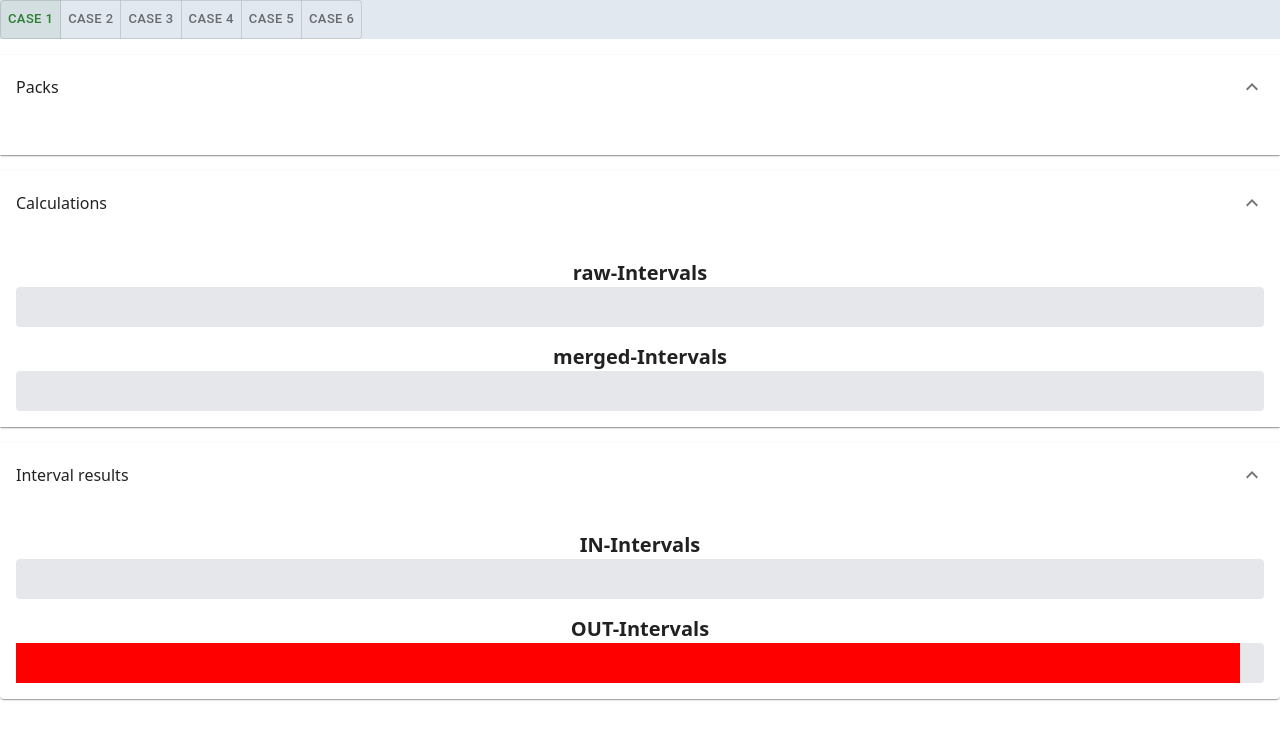
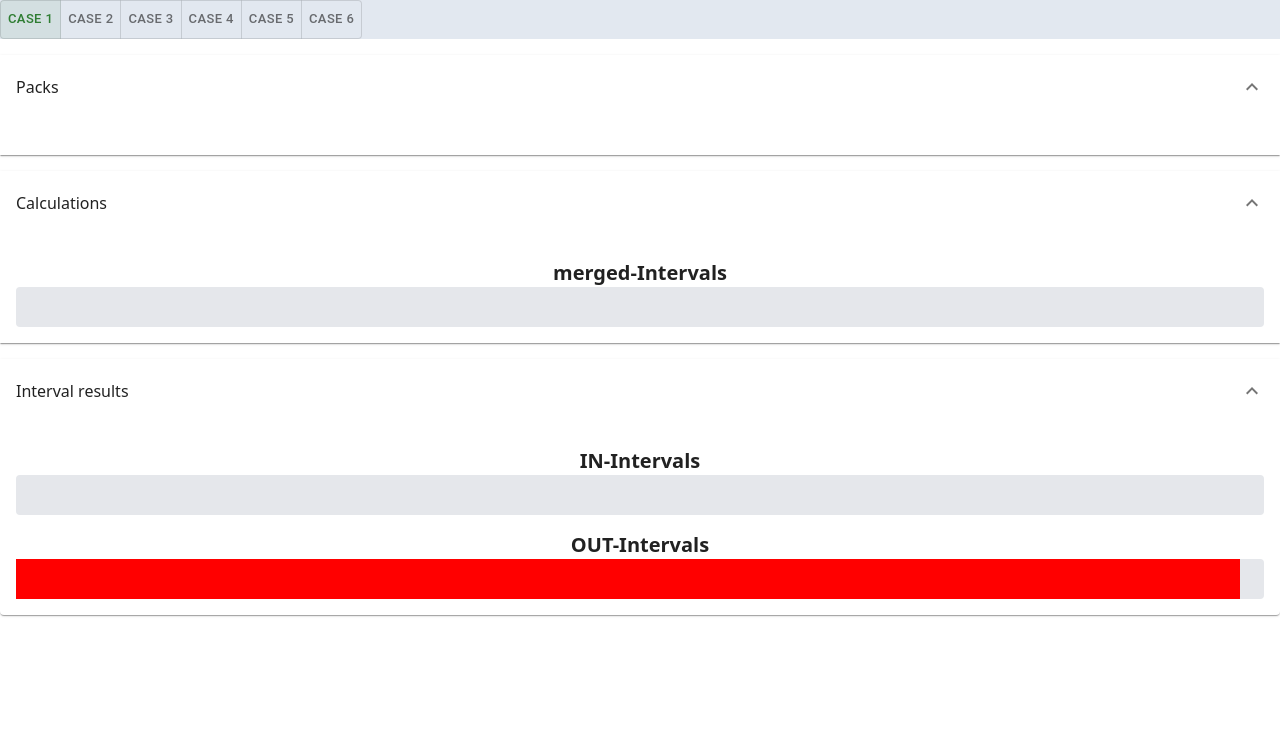
Before and after one commit to osszoi/pack-algorithm, a React (Vite) app: page / in a window 1280 px wide. Shown: the top 740 px of the page. Built offline with nearby package versions, Linux system fonts and the light colour scheme.

Commit message:
REmoving raw intervals

```diff
--- a/src/App.tsx
+++ b/src/App.tsx
@@ -102,9 +102,9 @@ function App() {
       { start: dayjs('2024-02-28'), end: dayjs('2024-03-19') }
     ],
     [
+      { start: dayjs('2024-03-08'), end: dayjs('2024-03-12') },
       { start: dayjs('2024-02-14'), end: dayjs('2024-02-23') },
       { start: dayjs('2024-02-25'), end: dayjs('2024-03-10') },
-      { start: dayjs('2024-03-08'), end: dayjs('2024-03-12') },
       { start: dayjs('2024-03-19'), end: dayjs('2024-03-22') }
     ]
   ];
@@ -236,7 +236,7 @@ function App() {
         </AccordionSummary>
 
         <AccordionDetails>
-          <div className="w-full mt-4 relative box-content">
+          {/* <div className="w-full mt-4 relative box-content">
             <h2 className="font-bold text-xl">raw-Intervals</h2>
 
             <RangesTimeline
@@ -248,7 +248,7 @@ function App() {
               start={tripStart}
               end={tripEnd}
             />
-          </div>
+          </div> */}
 
           <div className="w-full mt-4 relative box-content">
             <h2 className="font-bold text-xl">merged-Intervals</h2>
```
